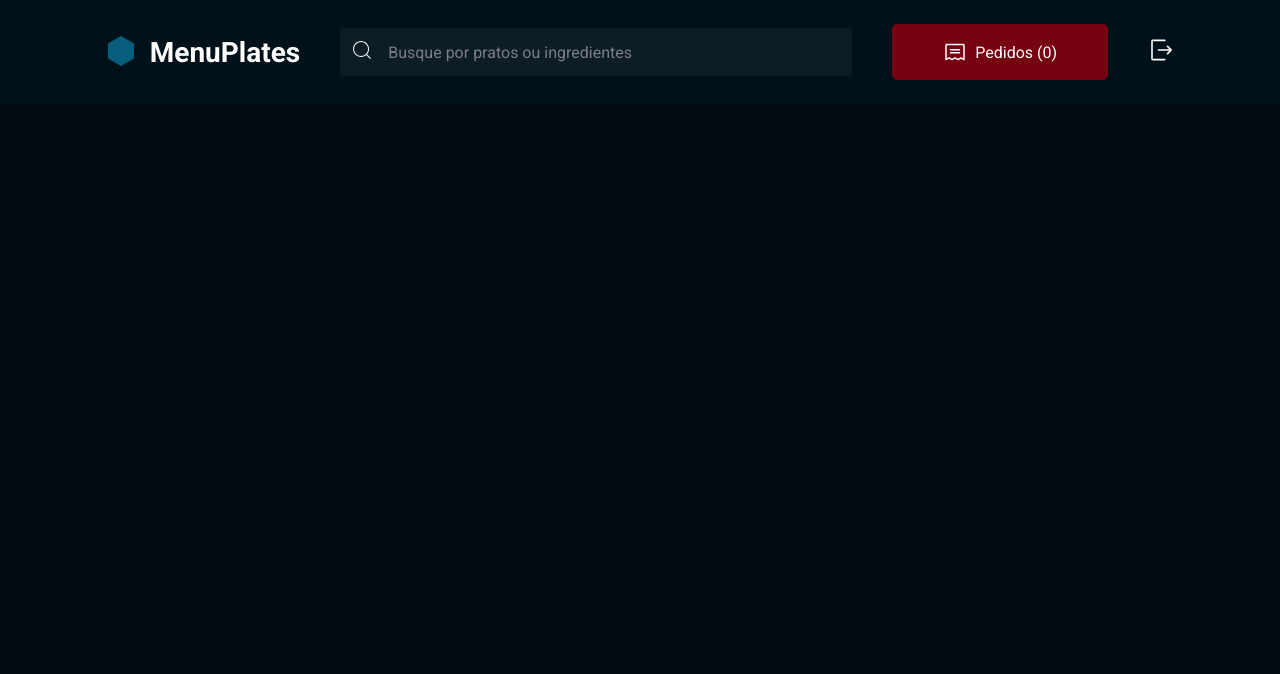
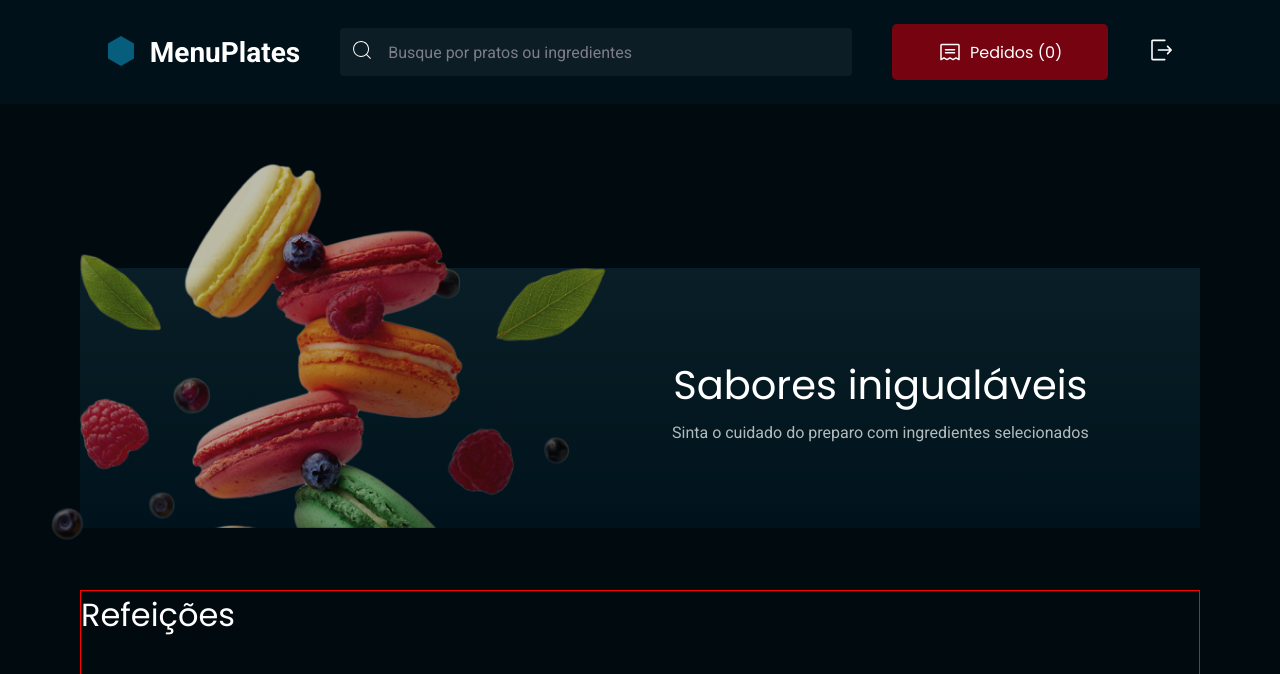
Before and after one commit to iuryescano/MenuPlates, a React (Vite) app: page / in a window 1280 px wide. Shown: the top 674 px of the page. Built offline with nearby package versions, Linux system fonts and the light colour scheme.

Commit message:
:sparkles: feat: Adding component banner in header and styles ajusted

```diff
--- a/index.html
+++ b/index.html
@@ -7,9 +7,9 @@
 
     <link rel="preconnect" href="https://fonts.googleapis.com">
     <link rel="preconnect" href="https://fonts.gstatic.com" crossorigin>
-    <link href="https://fonts.googleapis.com/css2?family=Roboto:wght@400;700&display=swap" rel="stylesheet">
+    <link href="https://fonts.googleapis.com/css2?family=Poppins:ital,wght@0,100;0,200;0,300;0,400;0,500;0,600;0,700;0,800;0,900;1,100;1,200;1,300;1,400;1,500;1,600;1,700;1,800;1,900&family=Roboto:wght@400;700&display=swap" rel="stylesheet">
 
-    <title>E-Stock</title>
+    <title>MenuPlates</title>
   </head>
   <body>
     <div id="root"></div>
--- a/src/components/Header/styles.js
+++ b/src/components/Header/styles.js
@@ -66,6 +66,7 @@ export const OrdersBox = styled.div`
   font-size: 16px;
   text-align: center;
   gap: 0.5rem;
+  font-family: 'Poppins';
 `;
 
 // Estilo para o botão de sair
--- a/src/pages/Home/index.jsx
+++ b/src/pages/Home/index.jsx
@@ -1,12 +1,24 @@
-import { Container } from "./styles";
+import { Container, Banner, SvgImage, TextContainer, Title, Description, Refecbox, TitleRefec } from "./styles";
 import { Header } from "../../components/Header/";
+import yourSvgImage from '../../assets/maskgroup.png'; // Altere para o caminho correto da sua imagem SVG
 
 export function Home() {
   return (
     <Container>
       <Header />
       <main>
+        <Banner>
+          <SvgImage src={yourSvgImage} alt="Descrição da imagem" />
+          <TextContainer>
+            <Title>Sabores inigualáveis</Title>
+            <Description>Sinta o cuidado do preparo com ingredientes selecionados</Description>
+          </TextContainer>
+        </Banner>
+        <Refecbox>
+          <TitleRefec font-size={"10px"}>Refeições</TitleRefec>
+        </Refecbox>
+
       </main>
     </Container>
-  )
+  );
 }
--- a/src/pages/Home/styles.js
+++ b/src/pages/Home/styles.js
@@ -8,5 +8,62 @@ export const Container = styled.div`
     display: flex;
     justify-content: center;
     align-items: center;
+    flex-direction: column;
   }
 `;
+
+export const Banner = styled.div`
+  position: relative; /* Para que a imagem possa se posicionar em relação ao Banner */
+  margin-top: 10.25rem;
+  background: linear-gradient(180deg, #091E26 0%, #00131C 100%);
+  height: 16.25rem;
+  width: 70rem;
+  display: flex;
+  justify-content: space-between;
+  align-items: center;
+`;
+
+export const SvgImage = styled.img`
+  position: absolute; /* Permite que a imagem seja posicionada em relação ao Banner */
+  left: -4rem; /* Posiciona a imagem à esquerda */
+  top: 105%; /* Centraliza verticalmente */
+  transform: translateY(-100%); /* Ajusta para que a imagem fique centralizada */
+  width: auto; /* Ou defina uma largura específica */
+  height: 150%; /* Ajusta a altura conforme necessário */
+`;
+
+export const TextContainer = styled.div`
+  display: relative; /* Para o texto se posicionar em relação ao Banner */
+  color: white; /* Altere conforme necessário */
+  text-align: left; /* Alinha o texto à esquerda */
+  margin-left: 37rem; /* Espaçamento à esquerda */
+  text-align: center;
+`;
+
+export const Title = styled.h1`
+  font-size: 2.5rem; /* Altere o tamanho da fonte conforme necessário */
+  font-family: 'Poppins';
+  font-weight: 400;
+  margin: 0; /* Remove margens padrão */
+`;
+
+export const Description = styled.p`
+  font-size: 1rem; /* Altere o tamanho da fonte conforme necessário */
+  margin-top: 0.5rem; /* Espaçamento entre o título e a descrição */
+  font-family: 'Roboto';
+  opacity: 70%;
+`;
+
+export const Refecbox = styled.div`
+  margin-top: 3.87rem;
+  border: 1px solid red;
+  height: 33.10rem;
+  width: 70rem;
+`;
+
+export const TitleRefec = styled.h1`
+  font-size: 2rem; /* Altere o tamanho da fonte conforme necessário */
+  font-family: 'Poppins';
+  font-weight: 400;
+  margin: 0; /* Remove margens padrão */
+`;
```
Also changed, not shown: src/assets/maskgroup.png (added).
